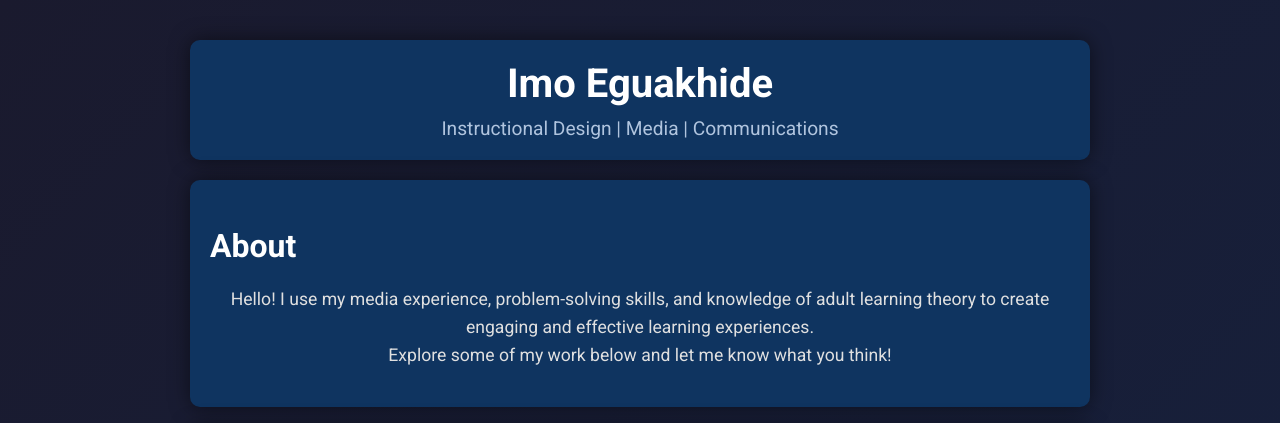
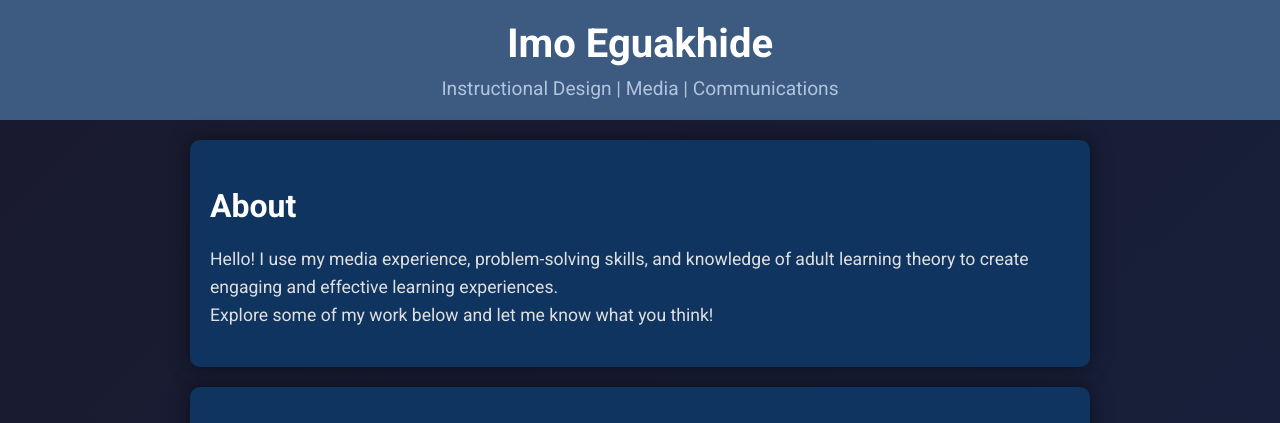
Before and after one commit to imoegua/Imo-Eguakhide-Portfolio, a plain HTML site: page index.html in a window 1280 px wide. Shown: the top 423 px of the page. Drawn offline with Linux system fonts and the light colour scheme.

Commit message:
getting there

```diff
--- a/index.html
+++ b/index.html
@@ -9,13 +9,13 @@
     <title>Imo Eguakhide</title>
 </head>
 <body>
+    <div class="banner">
+        <header>
+            <h1>Imo Eguakhide</h1>
+            <p>Instructional Design | Media | Communications</p>
+        </header>
+    </div>
     <div class="container">
-        <header>
-            <div class="banner">
-                <h1>Imo Eguakhide</h1>
-                <p>Instructional Design | Media | Communications</p>
-            </div>
-        </header>
         <main>
             <section class="about">
                 <h2>About</h2>
--- a/style.css
+++ b/style.css
@@ -9,24 +9,15 @@ body {
     display: flex;
     justify-content: center;
     align-items: center;
+    flex-direction: column;
     min-height: 100vh;
 }
 
-.container {
-    max-width: 900px;
-    padding: 20px;
+.banner {
+    width: 100%;
+    background-color: #3d5a80; /* Different color for the banner */
+    padding: 20px 0;
     text-align: center;
-}
-
-header {
-    padding: 20px 0;
-}
-
-.banner {
-    background-color: #0f3460;
-    padding: 20px;
-    border-radius: 10px;
-    box-shadow: 0 0 20px rgba(0, 0, 0, 0.5);
 }
 
 header h1 {
@@ -39,6 +30,11 @@ header p {
     font-size: 1.2rem;
     margin: 10px 0 0;
     color: #b0c4de;
+}
+
+.container {
+    max-width: 900px;
+    padding: 20px;
 }
 
 main {
@@ -64,9 +60,14 @@ main {
 .about p {
     font-size: 1.1rem;
     line-height: 1.6;
+    text-align: left;
 }
 
 .projects {
+    text-align: left;
+}
+
+.projects h2 {
     text-align: left;
 }
 
@@ -122,10 +123,6 @@ main {
         padding: 10px;
     }
 
-    header {
-        padding: 20px 0;
-    }
-
     header h1 {
         font-size: 2rem;
     }
```
